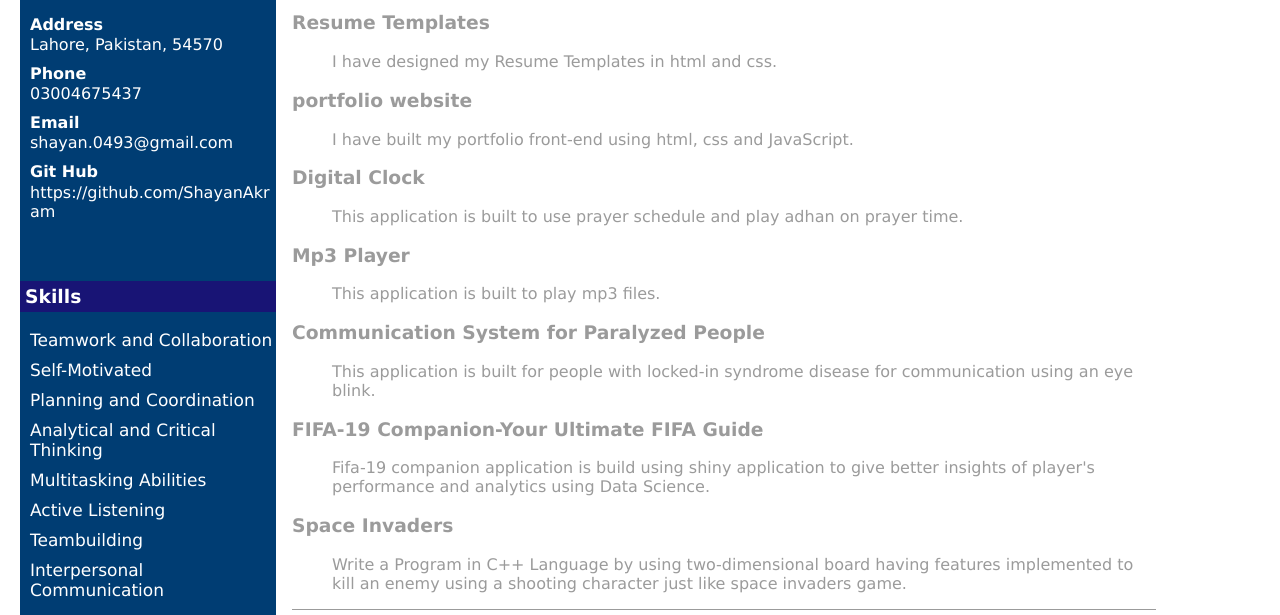
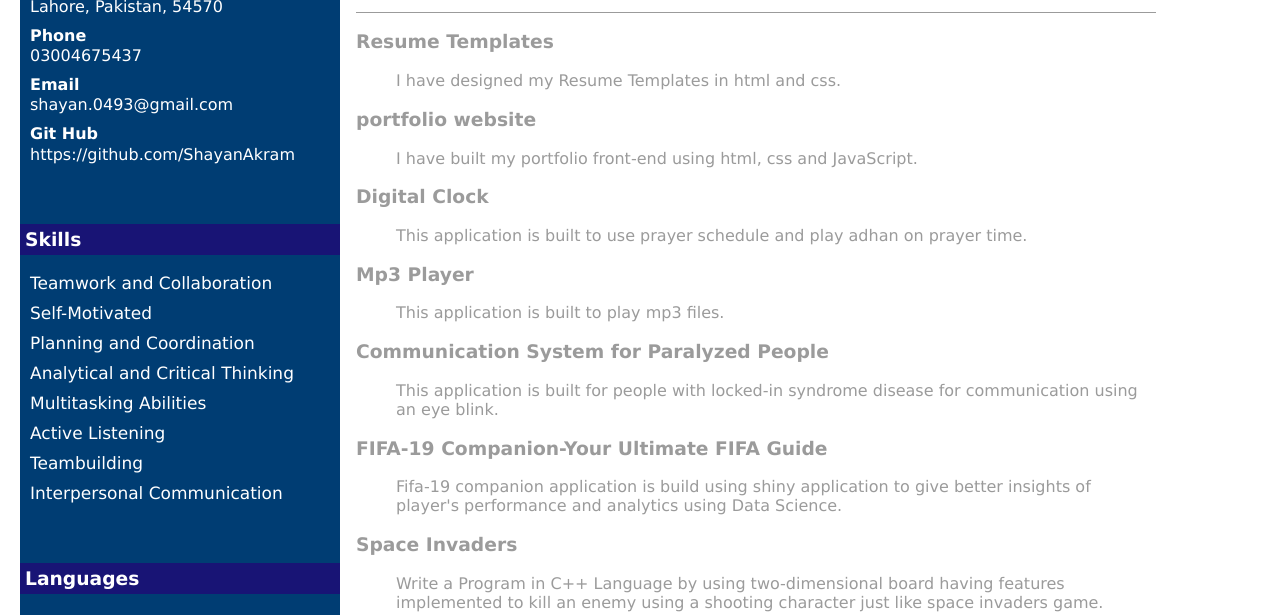
Before and after one commit to ShayanAkram/write_resume_1, a plain HTML site: page write_resume_1.html in a window 1280 px wide. Shown: the part 256-871 px from the top of the page. Drawn offline with Linux system fonts and the light colour scheme.

Commit message:
Update write_resume_1.html

```diff
--- a/write_resume_1.html
+++ b/write_resume_1.html
@@ -67,7 +67,8 @@ color: #002e58;
   margin: 0;
   padding: 0;
   margin-left:20px;
-  width: 20%;
+  /*width: 20%;*/
+  width: 25%;
   height: 2000px;
   background-color: #003D73;
 }
@@ -105,7 +106,7 @@ ul li::before {
 }
 
 .main{
-  width: 70%;
+  width: 65%;
   height: 2000px;
   float:left;
   padding:1px 16px;
```
